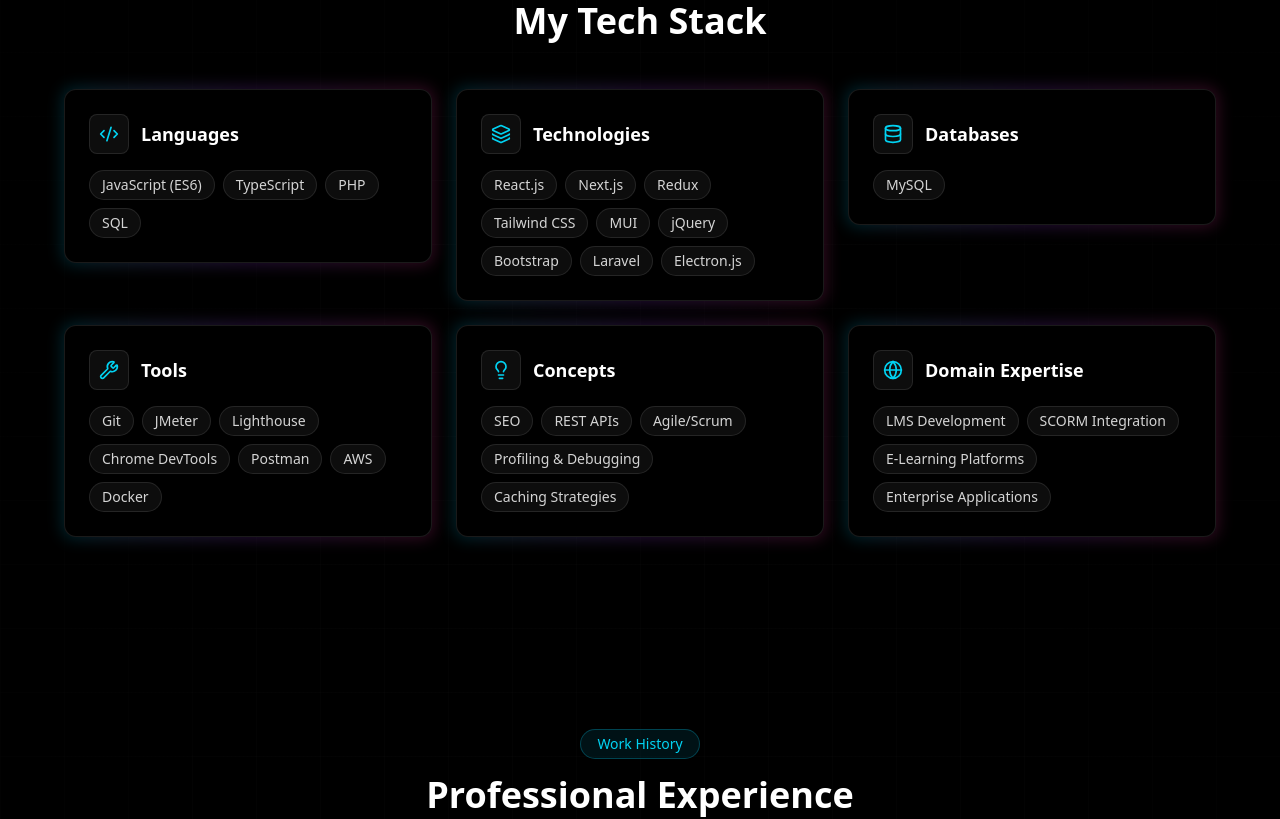
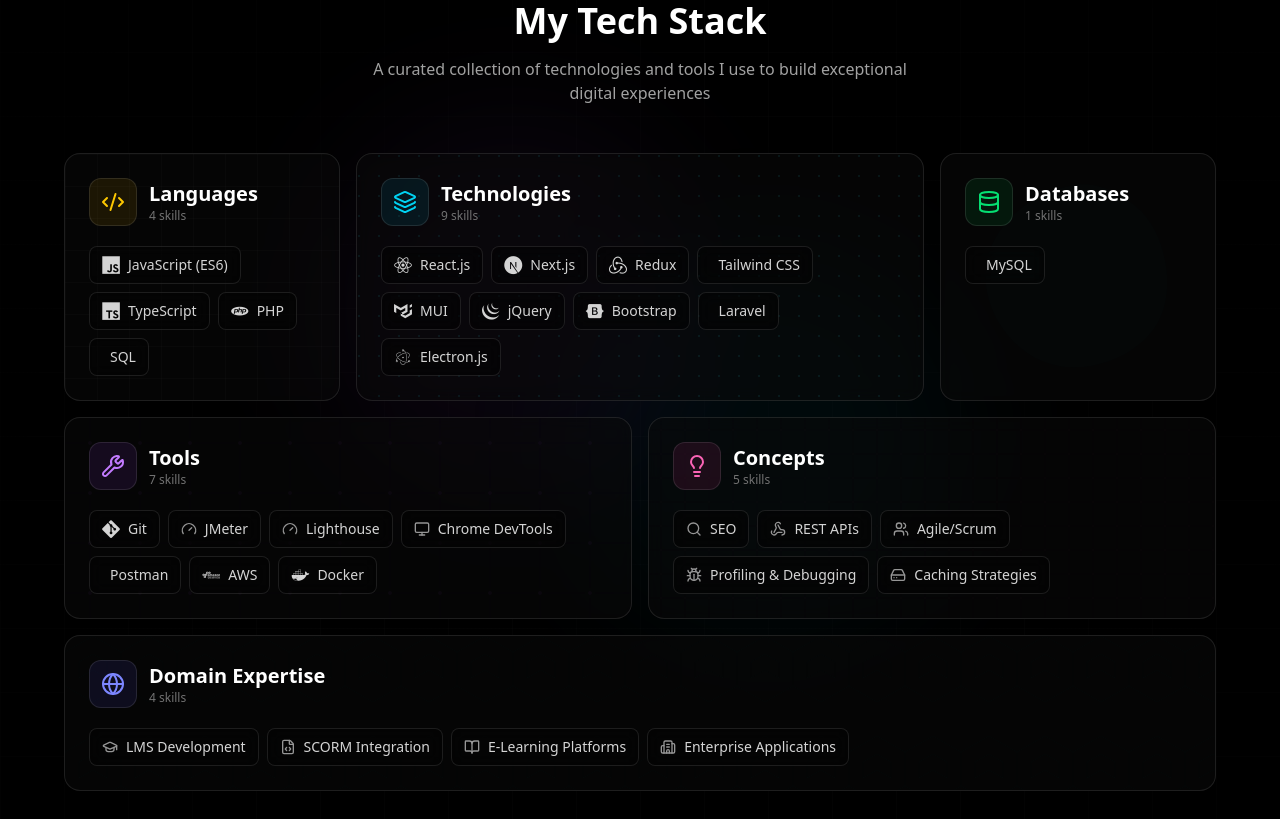
Before and after one commit to kartikxisk/kartikxisk.me, a Next.js app: page / in a window 1280 px wide. Shown: the part 1740-2559 px from the top of the page. Built offline with nearby package versions, Linux system fonts and the light colour scheme.

Commit message:
Add Devicon support for skill icons and implement Bento Card layout

```diff
--- a/components/sections/skills.tsx
+++ b/components/sections/skills.tsx
@@ -1,6 +1,6 @@
 "use client";
-import { GlowingBorderCard } from "@/components/ui/glowing-card";
 import { motion } from "motion/react";
+import { cn } from "@/lib/utils";
 import {
   Code2,
   Database,
@@ -8,17 +8,136 @@
   Lightbulb,
   Globe,
   Layers,
+  Gauge,
+  Monitor,
+  Search,
+  Webhook,
+  Users,
+  Bug,
+  HardDrive,
+  GraduationCap,
+  BookOpen,
+  Building2,
+  FileCode,
 } from "lucide-react";
+
+// Skill icon mapping using Devicon classes
+const getSkillIcon = (skill: string): string | null => {
+  const iconMap: { [key: string]: string } = {
+    "JavaScript (ES6)": "devicon-javascript-plain",
+    "TypeScript": "devicon-typescript-plain",
+    "PHP": "devicon-php-plain",
+    "SQL": "devicon-azuresqldatabase-plain",
+    "React.js": "devicon-react-original",
+    "Next.js": "devicon-nextjs-plain",
+    "Redux": "devicon-redux-original",
+    "Tailwind CSS": "devicon-tailwindcss-original",
+    "MUI": "devicon-materialui-plain",
+    "jQuery": "devicon-jquery-plain",
+    "Bootstrap": "devicon-bootstrap-plain",
+    "Laravel": "devicon-laravel-original",
+    "Electron.js": "devicon-electron-original",
+    "MySQL": "devicon-mysql-original",
+    "Git": "devicon-git-plain",
+    "Postman": "devicon-postman-plain",
+    "AWS": "devicon-amazonwebservices-plain-wordmark",
+    "Docker": "devicon-docker-plain",
+  };
+  return iconMap[skill] || null;
+};
+
+// Lucide icons for skills without Devicon support
+const getLucideIcon = (skill: string) => {
+  const iconMap: { [key: string]: React.ReactNode } = {
+    "JMeter": <Gauge className="h-4 w-4" />,
+    "Lighthouse": <Gauge className="h-4 w-4" />,
+    "Chrome DevTools": <Monitor className="h-4 w-4" />,
+    "SEO": <Search className="h-4 w-4" />,
+    "REST APIs": <Webhook className="h-4 w-4" />,
+    "Agile/Scrum": <Users className="h-4 w-4" />,
+    "Profiling & Debugging": <Bug className="h-4 w-4" />,
+    "Caching Strategies": <HardDrive className="h-4 w-4" />,
+    "LMS Development": <GraduationCap className="h-4 w-4" />,
+    "SCORM Integration": <FileCode className="h-4 w-4" />,
+    "E-Learning Platforms": <BookOpen className="h-4 w-4" />,
+    "Enterprise Applications": <Building2 className="h-4 w-4" />,
+  };
+  return iconMap[skill] || null;
+};
+
+// Background SVG patterns for each card
+const BackgroundPatterns = {
+  grid: () => (
+    <svg className="absolute inset-0 h-full w-full" xmlns="http://www.w3.org/2000/svg">
+      <defs>
+        <pattern id="grid-pattern" width="32" height="32" patternUnits="userSpaceOnUse">
+          <path d="M0 32V0h32" fill="none" stroke="rgba(255,255,255,0.03)" strokeWidth="1" />
+        </pattern>
+      </defs>
+      <rect width="100%" height="100%" fill="url(#grid-pattern)" />
+    </svg>
+  ),
+  dots: () => (
+    <svg className="absolute inset-0 h-full w-full" xmlns="http://www.w3.org/2000/svg">
+      <defs>
+        <pattern id="dots-pattern" width="20" height="20" patternUnits="userSpaceOnUse">
+          <circle cx="2" cy="2" r="1" fill="rgba(34,211,238,0.1)" />
+        </pattern>
+      </defs>
+      <rect width="100%" height="100%" fill="url(#dots-pattern)" />
+    </svg>
+  ),
+  waves: () => (
+    <svg className="absolute inset-0 h-full w-full opacity-20" viewBox="0 0 200 200" xmlns="http://www.w3.org/2000/svg">
+      <path fill="rgba(34,211,238,0.05)" d="M47.5,-57.2C59.9,-46.9,67.5,-30.8,70.8,-13.6C74.1,3.6,73.1,21.9,65.2,36.5C57.3,51.1,42.5,62,26.1,68.1C9.7,74.2,-8.3,75.5,-24.5,70.1C-40.7,64.7,-55.1,52.6,-64.3,37.3C-73.5,22,-77.5,3.5,-74.1,-13.3C-70.7,-30.1,-59.9,-45.2,-46,-56.1C-32.1,-67,-15.1,-73.7,1.3,-75.3C17.7,-76.9,35.1,-67.4,47.5,-57.2Z" transform="translate(100 100)" />
+    </svg>
+  ),
+  circuit: () => (
+    <svg className="absolute inset-0 h-full w-full opacity-10" xmlns="http://www.w3.org/2000/svg">
+      <defs>
+        <pattern id="circuit-pattern" width="50" height="50" patternUnits="userSpaceOnUse">
+          <circle cx="25" cy="25" r="2" fill="rgba(168,85,247,0.4)" />
+          <path d="M25 0v20M25 30v20M0 25h20M30 25h20" stroke="rgba(168,85,247,0.2)" strokeWidth="1" fill="none" />
+        </pattern>
+      </defs>
+      <rect width="100%" height="100%" fill="url(#circuit-pattern)" />
+    </svg>
+  ),
+  hexagon: () => (
+    <svg className="absolute inset-0 h-full w-full opacity-10" xmlns="http://www.w3.org/2000/svg">
+      <defs>
+        <pattern id="hex-pattern" width="56" height="100" patternUnits="userSpaceOnUse">
+          <path d="M28 66L0 50V16L28 0l28 16v34L28 66zm0-32L14 42V26l14-8 14 8v16L28 34z" fill="none" stroke="rgba(34,211,238,0.15)" strokeWidth="1" />
+        </pattern>
+      </defs>
+      <rect width="100%" height="100%" fill="url(#hex-pattern)" />
+    </svg>
+  ),
+  cross: () => (
+    <svg className="absolute inset-0 h-full w-full opacity-10" xmlns="http://www.w3.org/2000/svg">
+      <defs>
+        <pattern id="cross-pattern" width="24" height="24" patternUnits="userSpaceOnUse">
+          <path d="M12 0v24M0 12h24" stroke="rgba(236,72,153,0.15)" strokeWidth="1" fill="none" />
+        </pattern>
+      </defs>
+      <rect width="100%" height="100%" fill="url(#cross-pattern)" />
+    </svg>
+  ),
+};
 
 const skillCategories = [
   {
     title: "Languages",
-    icon: <Code2 className="h-5 w-5" />,
+    icon: <Code2 className="h-6 w-6" />,
     skills: ["JavaScript (ES6)", "TypeScript", "PHP", "SQL"],
+    gradient: "from-yellow-500/20 via-orange-500/10 to-transparent",
+    borderColor: "hover:border-yellow-500/50",
+    iconBg: "bg-yellow-500/10 text-yellow-400",
+    pattern: "grid",
   },
   {
     title: "Technologies",
-    icon: <Layers className="h-5 w-5" />,
+    icon: <Layers className="h-6 w-6" />,
     skills: [
       "React.js",
       "Next.js",
@@ -30,15 +149,23 @@
       "Laravel",
       "Electron.js",
     ],
+    gradient: "from-cyan-500/20 via-blue-500/10 to-transparent",
+    borderColor: "hover:border-cyan-500/50",
+    iconBg: "bg-cyan-500/10 text-cyan-400",
+    pattern: "dots",
   },
   {
     title: "Databases",
-    icon: <Database className="h-5 w-5" />,
+    icon: <Database className="h-6 w-6" />,
     skills: ["MySQL"],
+    gradient: "from-green-500/20 via-emerald-500/10 to-transparent",
+    borderColor: "hover:border-green-500/50",
+    iconBg: "bg-green-500/10 text-green-400",
+    pattern: "waves",
   },
   {
     title: "Tools",
-    icon: <Wrench className="h-5 w-5" />,
+    icon: <Wrench className="h-6 w-6" />,
     skills: [
       "Git",
       "JMeter",
@@ -48,10 +175,14 @@
       "AWS",
       "Docker",
     ],
+    gradient: "from-purple-500/20 via-violet-500/10 to-transparent",
+    borderColor: "hover:border-purple-500/50",
+    iconBg: "bg-purple-500/10 text-purple-400",
+    pattern: "circuit",
   },
   {
     title: "Concepts",
-    icon: <Lightbulb className="h-5 w-5" />,
+    icon: <Lightbulb className="h-6 w-6" />,
     skills: [
       "SEO",
       "REST APIs",
@@ -59,23 +190,125 @@
       "Profiling & Debugging",
       "Caching Strategies",
     ],
+    gradient: "from-pink-500/20 via-rose-500/10 to-transparent",
+    borderColor: "hover:border-pink-500/50",
+    iconBg: "bg-pink-500/10 text-pink-400",
+    pattern: "cross",
   },
   {
     title: "Domain Expertise",
-    icon: <Globe className="h-5 w-5" />,
+    icon: <Globe className="h-6 w-6" />,
     skills: [
       "LMS Development",
       "SCORM Integration",
       "E-Learning Platforms",
       "Enterprise Applications",
     ],
+    gradient: "from-indigo-500/20 via-blue-500/10 to-transparent",
+    borderColor: "hover:border-indigo-500/50",
+    iconBg: "bg-indigo-500/10 text-indigo-400",
+    pattern: "hexagon",
   },
 ];
+
+// Skill Badge Component
+const SkillBadge = ({ skill }: { skill: string }) => {
+  const deviconClass = getSkillIcon(skill);
+  const lucideIcon = getLucideIcon(skill);
+
+  return (
+    <span className="inline-flex items-center gap-2 rounded-lg border border-white/10 bg-black/40 px-3 py-2 text-sm text-neutral-300 backdrop-blur-sm transition-all duration-300 hover:border-white/20 hover:bg-white/5 hover:scale-105">
+      {deviconClass ? (
+        <i className={`${deviconClass} text-lg`} />
+      ) : lucideIcon ? (
+        <span className="opacity-70">{lucideIcon}</span>
+      ) : (
+        <Code2 className="h-4 w-4 opacity-70" />
+      )}
+      {skill}
+    </span>
+  );
+};
+
+// Bento Card Component
+const BentoCard = ({
+  category,
+  index,
+  className,
+}: {
+  category: (typeof skillCategories)[0];
+  index: number;
+  className?: string;
+}) => {
+  const Pattern = BackgroundPatterns[category.pattern as keyof typeof BackgroundPatterns];
+
+  return (
+    <motion.div
+      initial={{ opacity: 0, y: 20 }}
+      whileInView={{ opacity: 1, y: 0 }}
+      viewport={{ once: true }}
+      transition={{ delay: index * 0.1, duration: 0.5 }}
+      className={cn(
+        "group relative overflow-hidden rounded-2xl border border-white/10 bg-neutral-950/50 p-6 backdrop-blur-sm transition-all duration-500",
+        category.borderColor,
+        className
+      )}
+    >
+      {/* Background Pattern */}
+      <div className="absolute inset-0 transition-opacity duration-500 group-hover:opacity-150">
+        <Pattern />
+      </div>
+
+      {/* Gradient Overlay */}
+      <div
+        className={cn(
+          "absolute inset-0 bg-gradient-to-br opacity-0 transition-opacity duration-500 group-hover:opacity-100",
+          category.gradient
+        )}
+      />
+
+      {/* Glow Effect */}
+      <div className="absolute -inset-px rounded-2xl bg-gradient-to-r from-transparent via-white/5 to-transparent opacity-0 blur-sm transition-opacity duration-500 group-hover:opacity-100" />
+
+      {/* Content */}
+      <div className="relative z-10">
+        {/* Header */}
+        <div className="mb-5 flex items-center gap-3">
+          <div
+            className={cn(
+              "flex h-12 w-12 items-center justify-center rounded-xl border border-white/10 transition-all duration-300 group-hover:scale-110",
+              category.iconBg
+            )}
+          >
+            {category.icon}
+          </div>
+          <div>
+            <h3 className="text-xl font-semibold text-white">{category.title}</h3>
+            <p className="text-xs text-neutral-500">{category.skills.length} skills</p>
+          </div>
+        </div>
+
+        {/* Skills */}
+        <div className="flex flex-wrap gap-2">
+          {category.skills.map((skill) => (
+            <SkillBadge key={skill} skill={skill} />
+          ))}
+        </div>
+      </div>
+    </motion.div>
+  );
+};
 
 export const Skills = () => {
   return (
     <section id="skills" className="relative py-24 px-4">
-      <div className="mx-auto max-w-6xl">
+      {/* Background decoration */}
+      <div className="absolute inset-0 overflow-hidden">
+        <div className="absolute left-1/4 top-1/4 h-96 w-96 rounded-full bg-purple-500/5 blur-3xl" />
+        <div className="absolute right-1/4 bottom-1/4 h-96 w-96 rounded-full bg-cyan-500/5 blur-3xl" />
+      </div>
+
+      <div className="relative mx-auto max-w-6xl">
         <motion.div
           initial={{ opacity: 0, y: 20 }}
           whileInView={{ opacity: 1, y: 0 }}
@@ -89,39 +322,48 @@
           <h2 className="text-3xl font-bold text-white md:text-4xl">
             My Tech Stack
           </h2>
+          <p className="mx-auto mt-4 max-w-xl text-neutral-400">
+            A curated collection of technologies and tools I use to build exceptional digital experiences
+          </p>
         </motion.div>
 
-        <div className="grid gap-6 md:grid-cols-2 lg:grid-cols-3">
-          {skillCategories.map((category, index) => (
-            <motion.div
-              key={category.title}
-              initial={{ opacity: 0, y: 20 }}
-              whileInView={{ opacity: 1, y: 0 }}
-              viewport={{ once: true }}
-              transition={{ delay: index * 0.1, duration: 0.5 }}
-            >
-              <GlowingBorderCard className="h-full">
-                <div className="flex items-center gap-3 mb-4">
-                  <div className="flex h-10 w-10 items-center justify-center rounded-lg border border-white/10 bg-white/5 text-cyan-400">
-                    {category.icon}
-                  </div>
-                  <h3 className="text-lg font-semibold text-white">
-                    {category.title}
-                  </h3>
-                </div>
-                <div className="flex flex-wrap gap-2">
-                  {category.skills.map((skill) => (
-                    <span
-                      key={skill}
-                      className="rounded-full border border-white/10 bg-white/5 px-3 py-1 text-sm text-neutral-300 transition-colors hover:border-cyan-500/30 hover:bg-cyan-500/10 hover:text-cyan-400"
-                    >
-                      {skill}
-                    </span>
-                  ))}
-                </div>
-              </GlowingBorderCard>
-            </motion.div>
-          ))}
+        {/* Bento Grid */}
+        <div className="grid grid-cols-1 gap-4 md:grid-cols-4">
+          {/* Row 1 */}
+          <BentoCard
+            category={skillCategories[0]}
+            index={0}
+            className="md:col-span-1"
+          />
+          <BentoCard
+            category={skillCategories[1]}
+            index={1}
+            className="md:col-span-2"
+          />
+          <BentoCard
+            category={skillCategories[2]}
+            index={2}
+            className="md:col-span-1"
+          />
+
+          {/* Row 2 */}
+          <BentoCard
+            category={skillCategories[3]}
+            index={3}
+            className="md:col-span-2"
+          />
+          <BentoCard
+            category={skillCategories[4]}
+            index={4}
+            className="md:col-span-2"
+          />
+
+          {/* Row 3 - Full width */}
+          <BentoCard
+            category={skillCategories[5]}
+            index={5}
+            className="md:col-span-4"
+          />
         </div>
       </div>
     </section>
```
Also changed, not shown: app/layout.tsx (+7 -0 lines).
